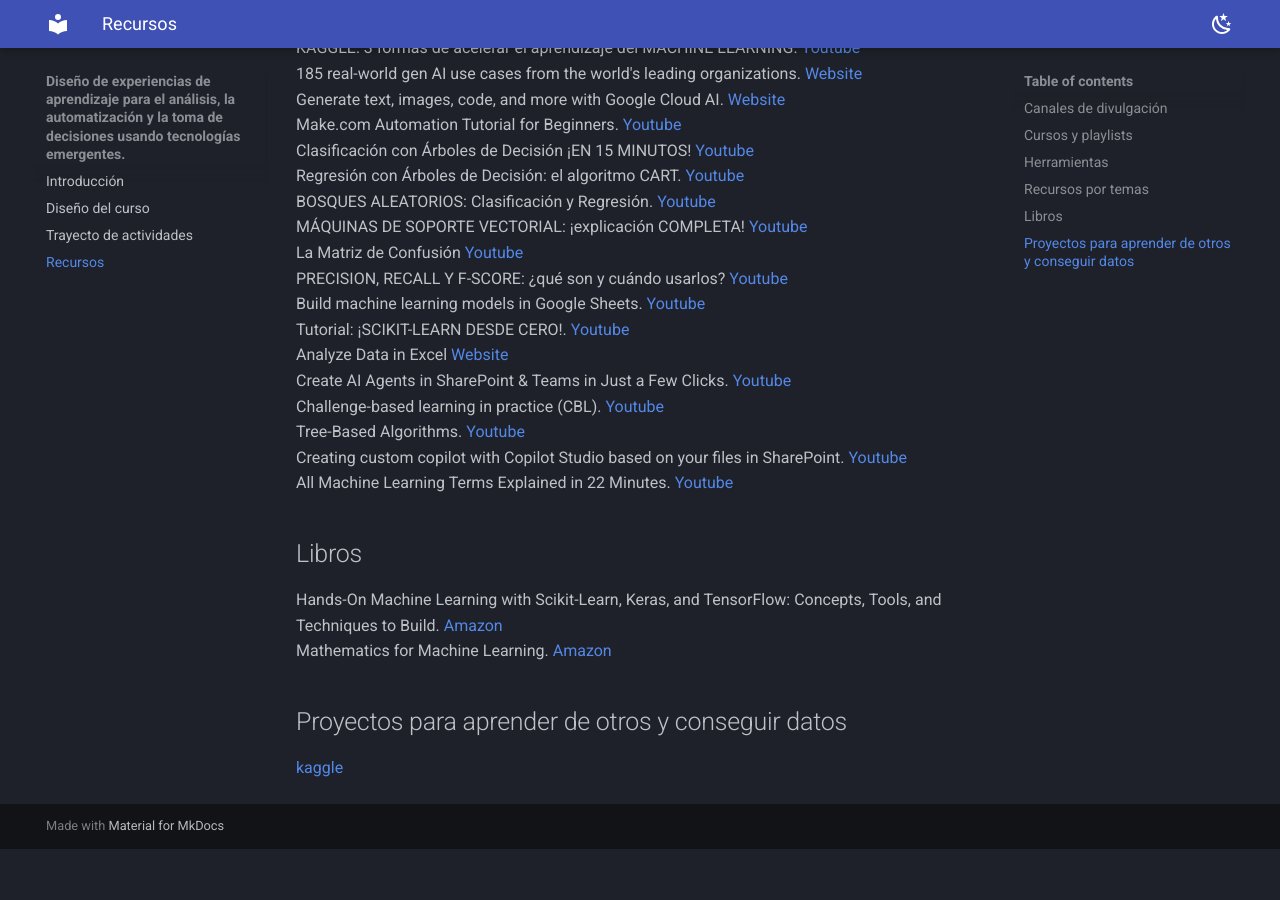
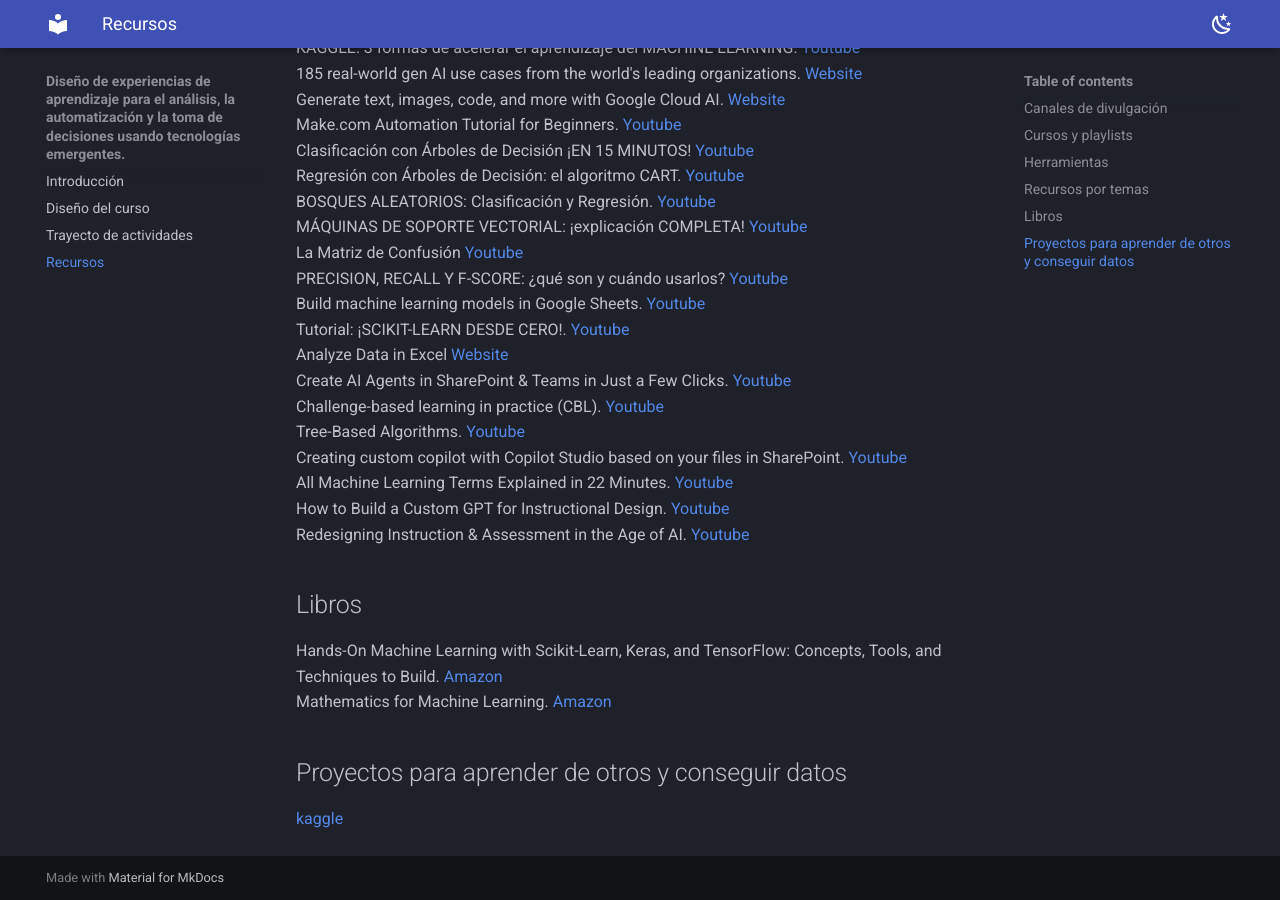
Before and after one commit to juanferfranco/cursoDeaIa, an MkDocs documentation site: the page built from docs/recursos.md, in a window 1280 px wide and 900 px high, scrolled down 1620 px. Built offline with MkDocs 1.6.1 and Material for MkDocs 9.7.7, drawn with Linux system fonts in a browser that asks for light colours; before the commit the page ends 2469 px from its top, so only the background shows below that.

Commit message:
update resources

```diff
--- a/docs/recursos.md
+++ b/docs/recursos.md
@@ -79,6 +79,11 @@
 Tree-Based Algorithms. [Youtube](https://youtube.com/playlist?list=PLM8wYQRetTxAl5FpMIJCcJbfZjSB0IeC_&si=ucjdh6uvfLX_jS_i)
 Creating custom copilot with Copilot Studio based on your files in SharePoint. [Youtube](https://youtu.be/yFCYwIFj3Jg?si=12OlZ-w-0u1k4QWY)
 All Machine Learning Terms Explained in 22 Minutes.  [Youtube](https://youtu.be/Fa_V9fP2tpU?si=x4nhEn4Y47KK2xez)
+How to Build a Custom GPT for Instructional Design. [Youtube](https://drphilippahardman.substack.com/p/how-to-build-a-custom-gpt-for-instructional)
+Redesigning Instruction & Assessment in the Age of AI. [Youtube](https://drphilippahardman.substack.com/p/redesigning-instruction-and-assessment)
+
+
+
 
 ## Libros
 
```
